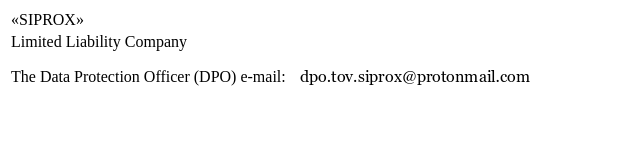
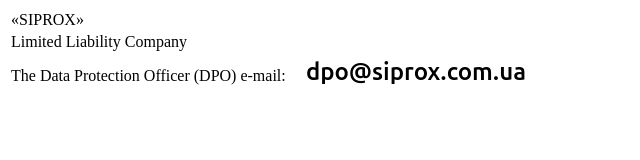
Before and after one commit to dpo-tov-siprox/dpo-tov-siprox.github.io, a plain HTML site: page index.html in a window 1280 px wide. Shown: the whole page, without its empty margins (0-640 px from the left). Drawn offline with Linux system fonts and the light colour scheme.

Commit message:
Update index.html

```diff
--- a/index.html
+++ b/index.html
@@ -7,7 +7,7 @@
 <td>Limited Liability Company</td><td></td>
 </tr>
 <tr>
-<td>The Data Protection Officer (DPO) e-mail:</td><td><img src="images/dpo-siprox.png" </td>
+<td>The Data Protection Officer (DPO) e-mail:</td><td><img src="images/siprox.png" </td>
 </tr>
 </tr>
 </table>
```
